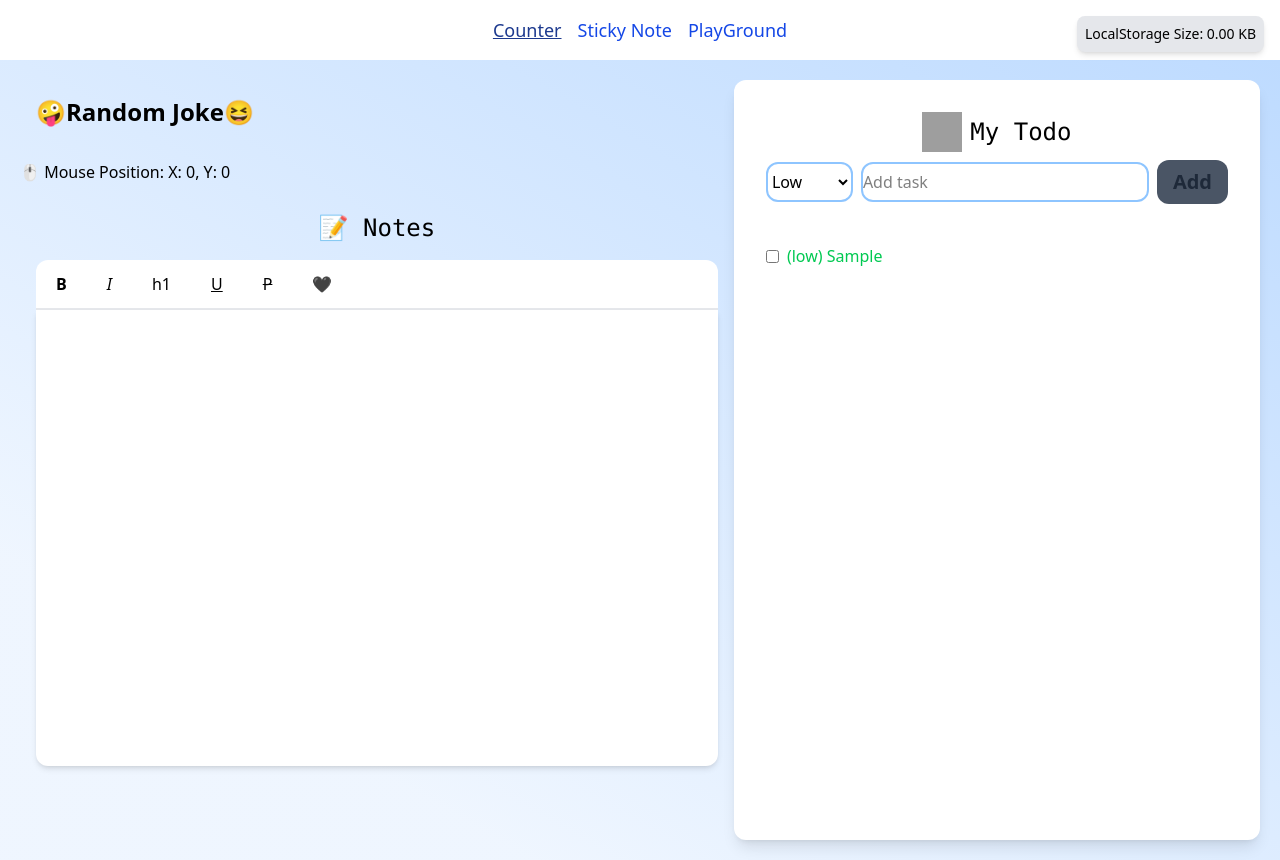
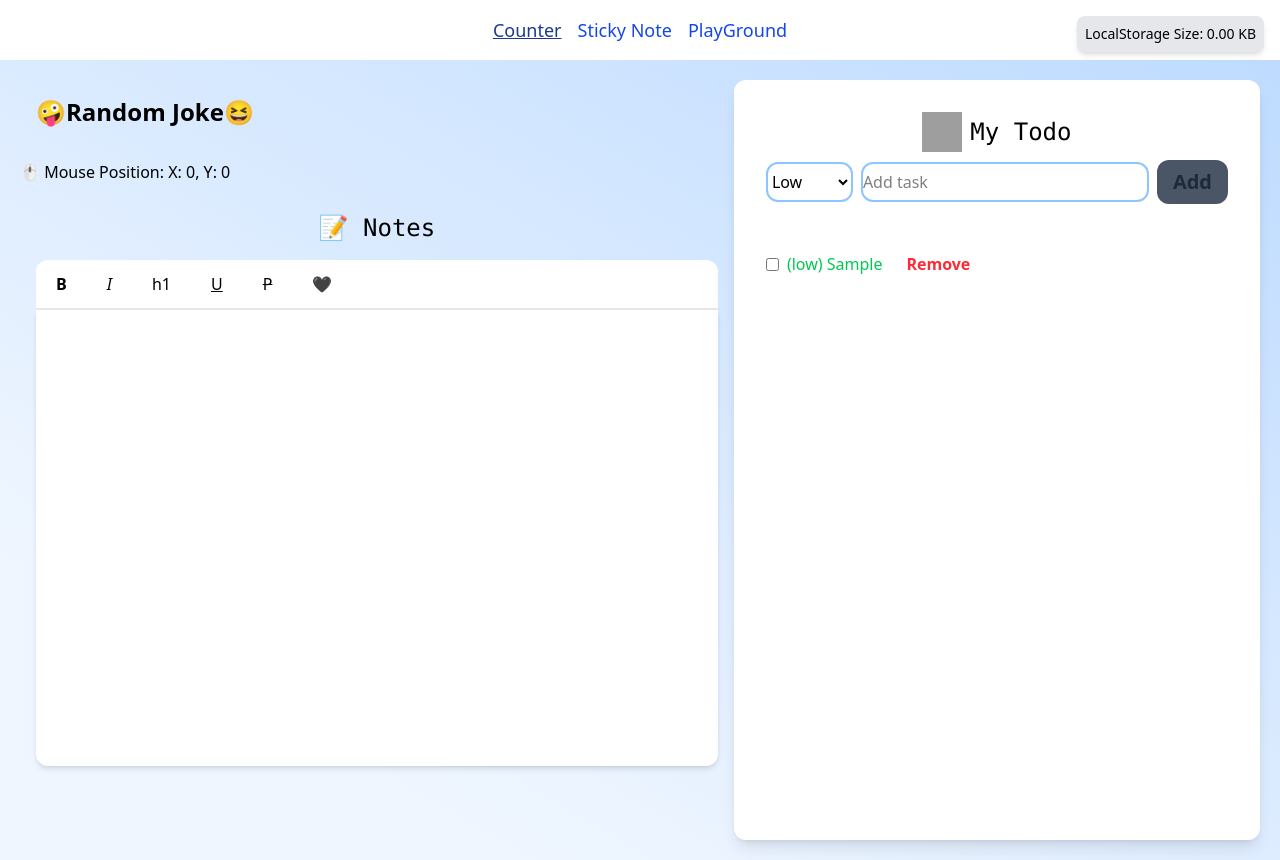
Before and after one commit to NikhilPathaniaa/taskpilot, a React (Vite) app: page / in a window 1280 px wide. Both pictures are taken after typing "Sample" into the empty fields and a click on the button "Add". Built offline with nearby package versions, Linux system fonts and the light colour scheme; no server answers; grey boxes are pictures that could not be loaded.

Commit message:
remove task

```diff
--- a/src/components/Main.jsx
+++ b/src/components/Main.jsx
@@ -9,7 +9,7 @@ const Main = () => {
 
   const addTask = (e) => {
     e.preventDefault();
-    if (task.trim() === "") return;
+    if (task.trim() === "") return; // bank input egnored
     setTasks([...tasks, { text: task, status, checked: false }]); // Store task and status together
     setTask(""); // Clear input after adding
     setStatus("low"); // Reset status
@@ -19,6 +19,12 @@ const Main = () => {
     const updatedTasks = [...tasks];
     updatedTasks[index].checked = !updatedTasks[index].checked;
     setTasks(updatedTasks);
+  };
+
+  const HandleRemoveTask = (index) => {
+    const removeTask = [...tasks];
+    removeTask.splice(index, 1); // Remove task at index
+    setTasks(removeTask); // Update tasks state
   };
   return (
     <div className="bg-linear-30 from-blue-50 from-20% to-100% to-blue-200 flex  items-center justify-between p-5 h-screen w-screen">
@@ -52,6 +58,9 @@ const Main = () => {
                   ({t.status}) {t.text}
                 </p>
               </label>
+              <button onClick={HandleRemoveTask} className="text-red-500 hover:text-red-700 font-bold py-2 px-4 rounded-xl">
+                Remove
+              </button>
             </li>
           ))}
         </ul>
```
